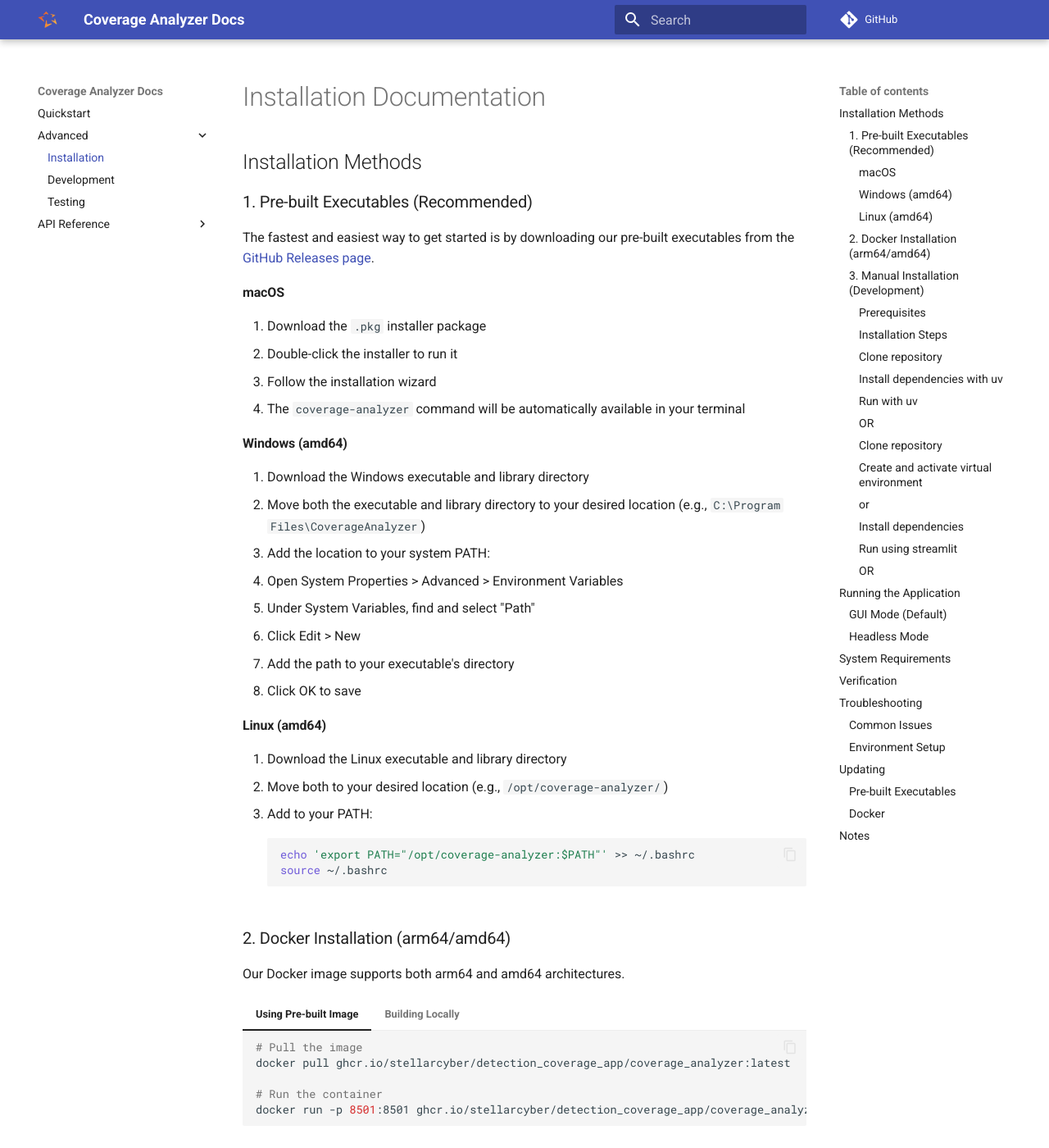
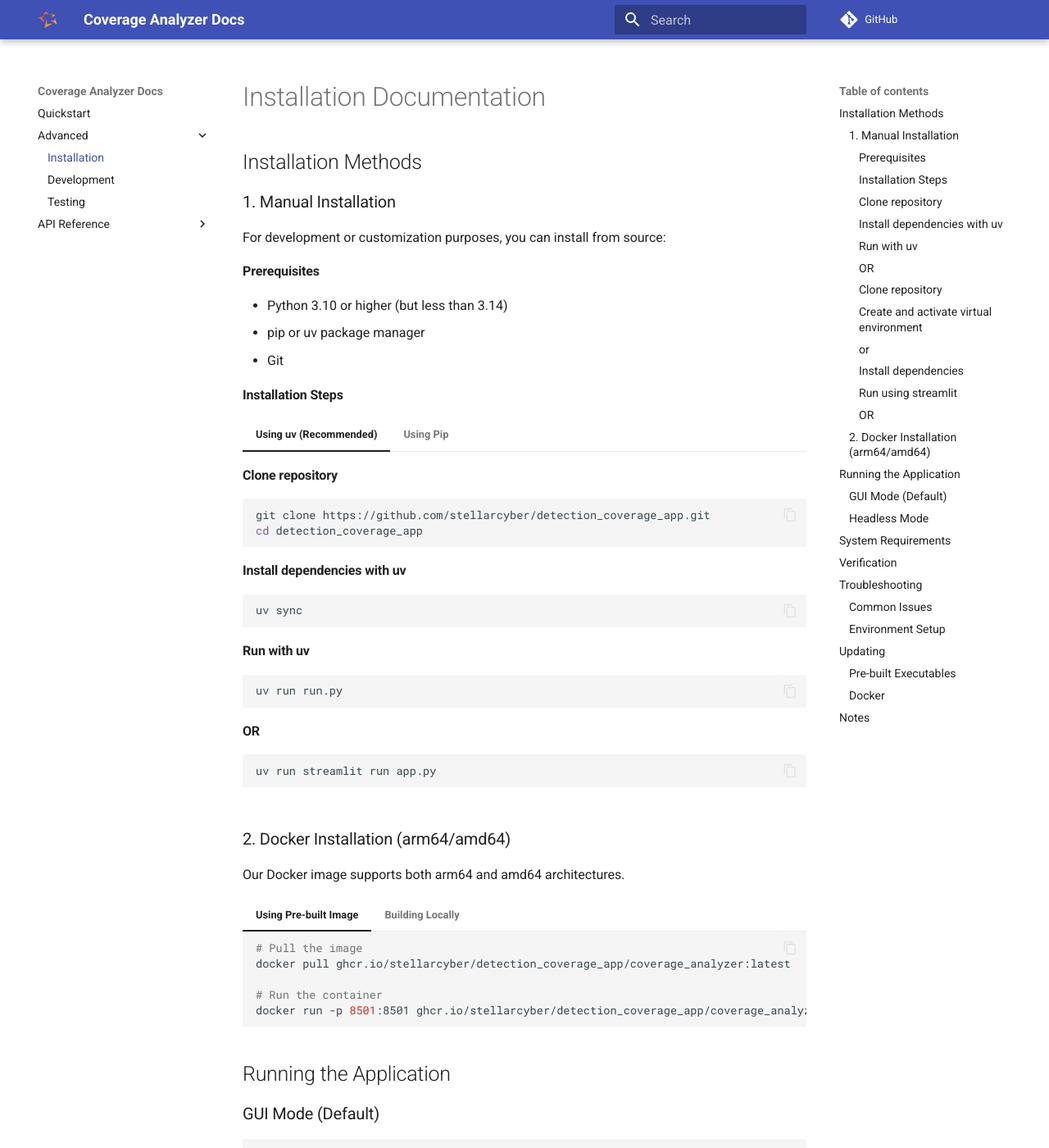
Before and after one commit to stellarcyber/detection_coverage_app, an MkDocs documentation site: the page built from docs/installation.md, in a window 1280 px wide and 1400 px high. Shown: the whole window at 82% size. Built offline with MkDocs 1.6.1 and Material for MkDocs 9.7.7, drawn with Linux system fonts in a browser that asks for light colours; comment, search, counter and statistics services are not loaded; some of the changed text lies outside the part shown.

Commit message:
Update installation.md

````diff
--- a/docs/installation.md
+++ b/docs/installation.md
@@ -2,7 +2,7 @@
 
 ## Installation Methods
 
-### 1. Pre-built Executables (Recommended)
+<!-- ### 1. Pre-built Executables (Recommended)
 
 The fastest and easiest way to get started is by downloading our pre-built executables from the [GitHub Releases page](https://github.com/stellarcyber/detection_coverage_app/releases).
 
@@ -29,31 +29,9 @@ The fastest and easiest way to get started is by downloading our pre-built execu
    ```bash
    echo 'export PATH="/opt/coverage-analyzer:$PATH"' >> ~/.bashrc
    source ~/.bashrc
-   ```
+   ``` -->
 
-### 2. Docker Installation (arm64/amd64)
-
-Our Docker image supports both arm64 and amd64 architectures.
-
-=== "Using Pre-built Image"
-    ```bash
-    # Pull the image
-    docker pull ghcr.io/stellarcyber/detection_coverage_app/coverage_analyzer:latest
-
-    # Run the container
-    docker run -p 8501:8501 ghcr.io/stellarcyber/detection_coverage_app/coverage_analyzer:latest
-    ```
-
-=== "Building Locally"
-    ```bash
-    # Build the image
-    docker build -t coverage_analyzer .
-
-    # Run the container
-    docker run -p 8501:8501 coverage_analyzer
-    ```
-
-### 3. Manual Installation (Development)
+### 1. Manual Installation
 
 For development or customization purposes, you can install from source:
 
@@ -119,6 +97,30 @@ For development or customization purposes, you can install from source:
     ```bash
     python run.py
     ```
+
+### 2. Docker Installation (arm64/amd64)
+
+Our Docker image supports both arm64 and amd64 architectures.
+
+=== "Using Pre-built Image"
+    ```bash
+    # Pull the image
+    docker pull ghcr.io/stellarcyber/detection_coverage_app/coverage_analyzer:latest
+
+    # Run the container
+    docker run -p 8501:8501 ghcr.io/stellarcyber/detection_coverage_app/coverage_analyzer:latest
+    ```
+
+=== "Building Locally"
+    ```bash
+    # Build the image
+    docker build -t coverage_analyzer .
+
+    # Run the container
+    docker run -p 8501:8501 coverage_analyzer
+    ```
+
+
 
 ## Running the Application
 
````
